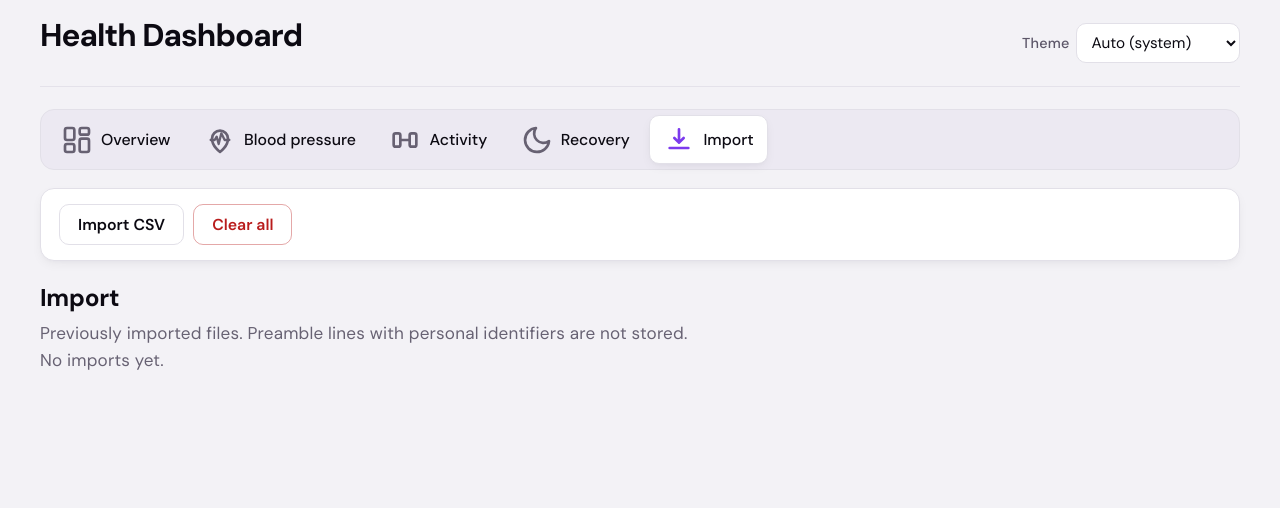
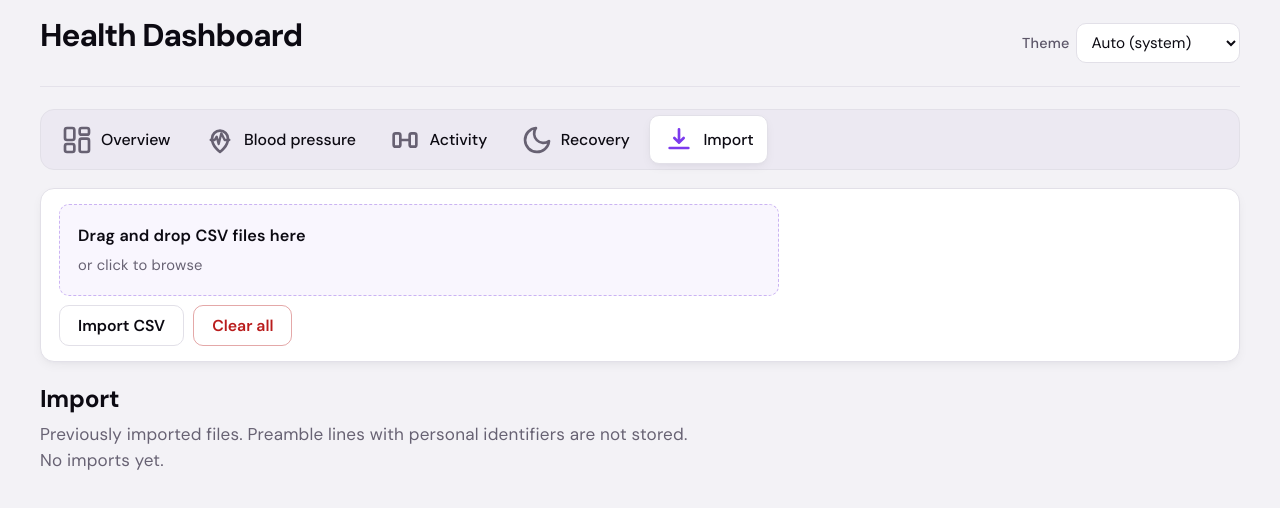
Before and after one commit to r5mao/health-data-dashboard, a React (Vite) app: page / in a window 1280 px wide. Both pictures are taken after a click on the button "Import". Shown: the top 508 px of the page. Built offline with nearby package versions, Linux system fonts and the light colour scheme.

Commit message:
feat: add drag-and-drop functionality to ImportPanel for CSV file uploads, including styling for the dropzone

```diff
--- a/src/App.css
+++ b/src/App.css
@@ -280,6 +280,45 @@
   align-items: center;
   justify-content: flex-start;
   gap: 0.5rem;
+}
+
+.import-dropzone {
+  width: 100%;
+  max-width: 40rem;
+  box-sizing: border-box;
+  padding: 0.95rem 1rem;
+  border: 1px dashed color-mix(in srgb, var(--accent-border) 70%, var(--border));
+  border-radius: var(--radius-md);
+  background: color-mix(in srgb, var(--accent-bg) 35%, var(--surface-raised));
+  cursor: pointer;
+  transition:
+    border-color 0.15s ease,
+    background 0.15s ease,
+    box-shadow 0.15s ease;
+}
+
+.import-dropzone:hover,
+.import-dropzone.drag-active {
+  border-color: var(--accent-border);
+  background: color-mix(in srgb, var(--accent-bg) 55%, var(--surface-raised));
+  box-shadow: 0 0 0 1px color-mix(in srgb, var(--accent-border) 20%, transparent);
+}
+
+.import-dropzone:focus-visible {
+  outline: 2px solid var(--accent-border);
+  outline-offset: 2px;
+}
+
+.import-dropzone-title {
+  margin: 0;
+  font-size: 0.9rem;
+  font-weight: 600;
+  color: var(--text-h);
+}
+
+.import-dropzone-subtitle {
+  margin: 0.2rem 0 0;
+  font-size: 0.82rem;
 }
 
 .file-input {
--- a/src/components/ImportPanel.tsx
+++ b/src/components/ImportPanel.tsx
@@ -14,9 +14,9 @@ export function ImportPanel({ onImported }: Props) {
   const inputRef = useRef<HTMLInputElement>(null)
   const clearDialogRef = useRef<HTMLDialogElement>(null)
   const [banner, setBanner] = useState<BannerState>(null)
+  const [isDragActive, setIsDragActive] = useState(false)
 
-  async function onChange(e: React.ChangeEvent<HTMLInputElement>) {
-    const files = e.target.files
+  async function importFiles(files: FileList | File[]) {
     if (!files?.length) return
 
     let importedCount = 0
@@ -53,7 +53,21 @@ export function ImportPanel({ onImported }: Props) {
             : `Import failed for ${failedCount} file${failedCount === 1 ? '' : 's'}.`,
       })
     }
+  }
+
+  async function onChange(e: React.ChangeEvent<HTMLInputElement>) {
+    const files = e.target.files
+    await importFiles(files ?? [])
     e.target.value = ''
+  }
+
+  async function onDrop(e: React.DragEvent<HTMLDivElement>) {
+    e.preventDefault()
+    setIsDragActive(false)
+    const files = Array.from(e.dataTransfer.files).filter((f) =>
+      f.name.toLowerCase().endsWith('.csv'),
+    )
+    await importFiles(files)
   }
 
   async function confirmClearAll() {
@@ -86,6 +100,33 @@ export function ImportPanel({ onImported }: Props) {
           </button>
         </div>
       )}
+      <div
+        className={`import-dropzone${isDragActive ? ' drag-active' : ''}`}
+        role="button"
+        tabIndex={0}
+        onDragOver={(e) => {
+          e.preventDefault()
+          setIsDragActive(true)
+        }}
+        onDragEnter={() => setIsDragActive(true)}
+        onDragLeave={(e) => {
+          if (!e.currentTarget.contains(e.relatedTarget as Node | null)) {
+            setIsDragActive(false)
+          }
+        }}
+        onDrop={(e) => void onDrop(e)}
+        onClick={() => inputRef.current?.click()}
+        onKeyDown={(e) => {
+          if (e.key === 'Enter' || e.key === ' ') {
+            e.preventDefault()
+            inputRef.current?.click()
+          }
+        }}
+        aria-label="Drop CSV files here or press Enter to browse files"
+      >
+        <p className="import-dropzone-title">Drag and drop CSV files here</p>
+        <p className="muted import-dropzone-subtitle">or click to browse</p>
+      </div>
       <div className="import-panel">
         <input
           ref={inputRef}
```
